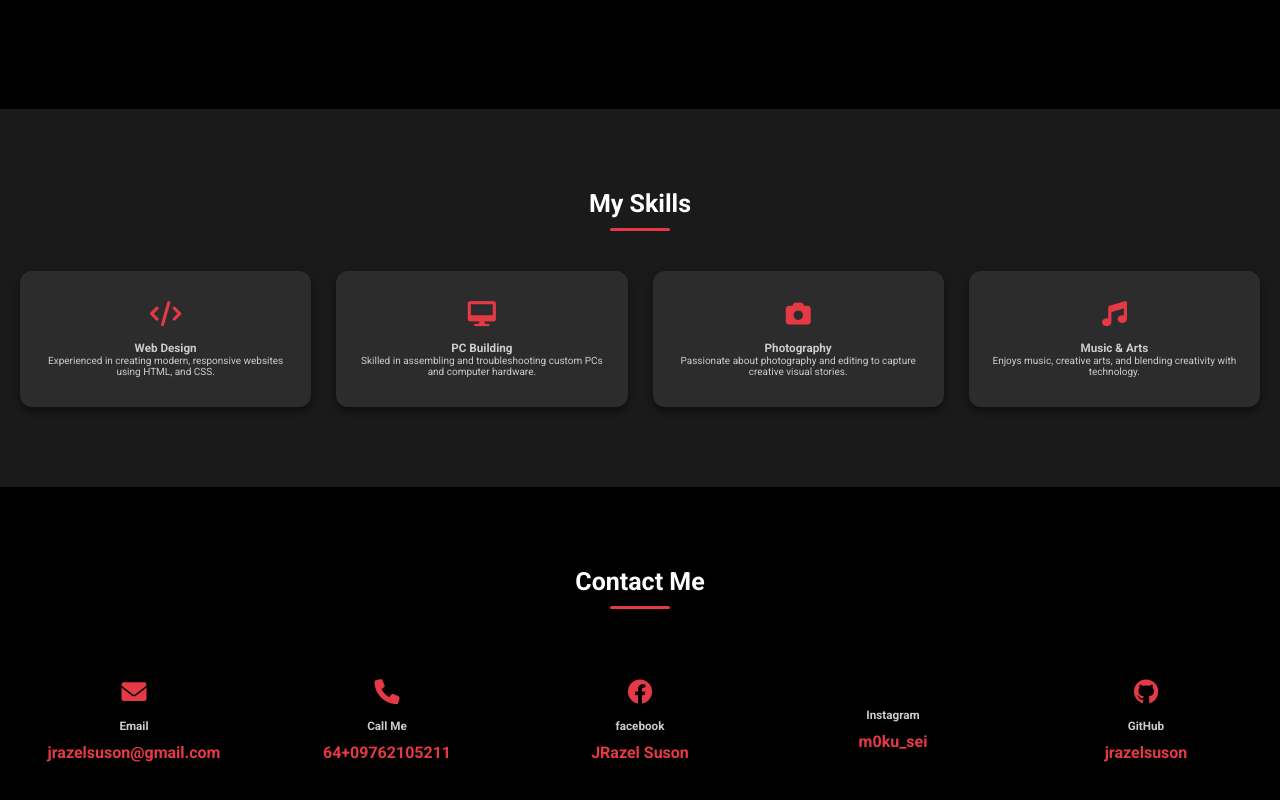
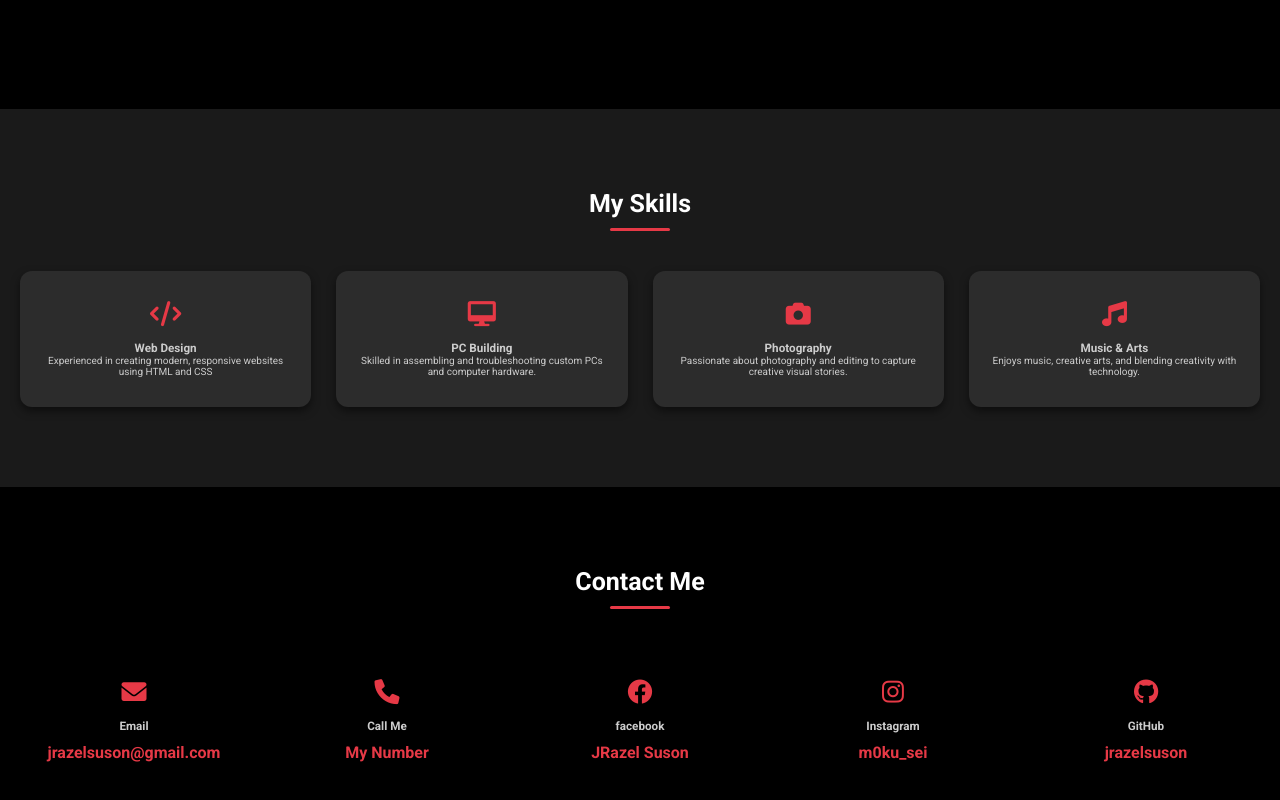
Before and after one commit to JRazelSuson/New-Updated-Porfolio, a plain HTML site: page index.html in a window 1280 px wide. Shown: the part 691-1491 px from the top of the page. Drawn offline with Linux system fonts and the light colour scheme.

Commit message:
Update index.html

```diff
--- a/index.html
+++ b/index.html
@@ -65,7 +65,7 @@
     <div class="skill-item">
       <i class="fas fa-code skill-icon"></i>
       <h3>Web Design</h3>
-      <p>Experienced in creating modern, responsive websites using HTML, and CSS.</p>
+      <p>Experienced in creating modern, responsive websites using HTML and CSS</p>
     </div>
 
     <div class="skill-item">
@@ -102,7 +102,7 @@
     <div class="contact-item">
       <i class="fas fa-phone contact-icon"></i>
       <h3>Call Me</h3>
-      <p><a href="tel:09762105211">64+09762105211</a></p>
+      <p><a href="tel:09762105211">My Number</a></p>
     </div>
 
     <div class="contact-item">
@@ -112,7 +112,7 @@
     </div>
 
     <div class="contact-item">
-      <i class="Sfab fa-instagram contact-icon"></i>
+      <i class="fab fa-instagram contact-icon"></i>
       <h3>Instagram</h3>
       <p><a href="https://www.instagram.com/m0ku_sei/">m0ku_sei</a></p>
     </div>
```
